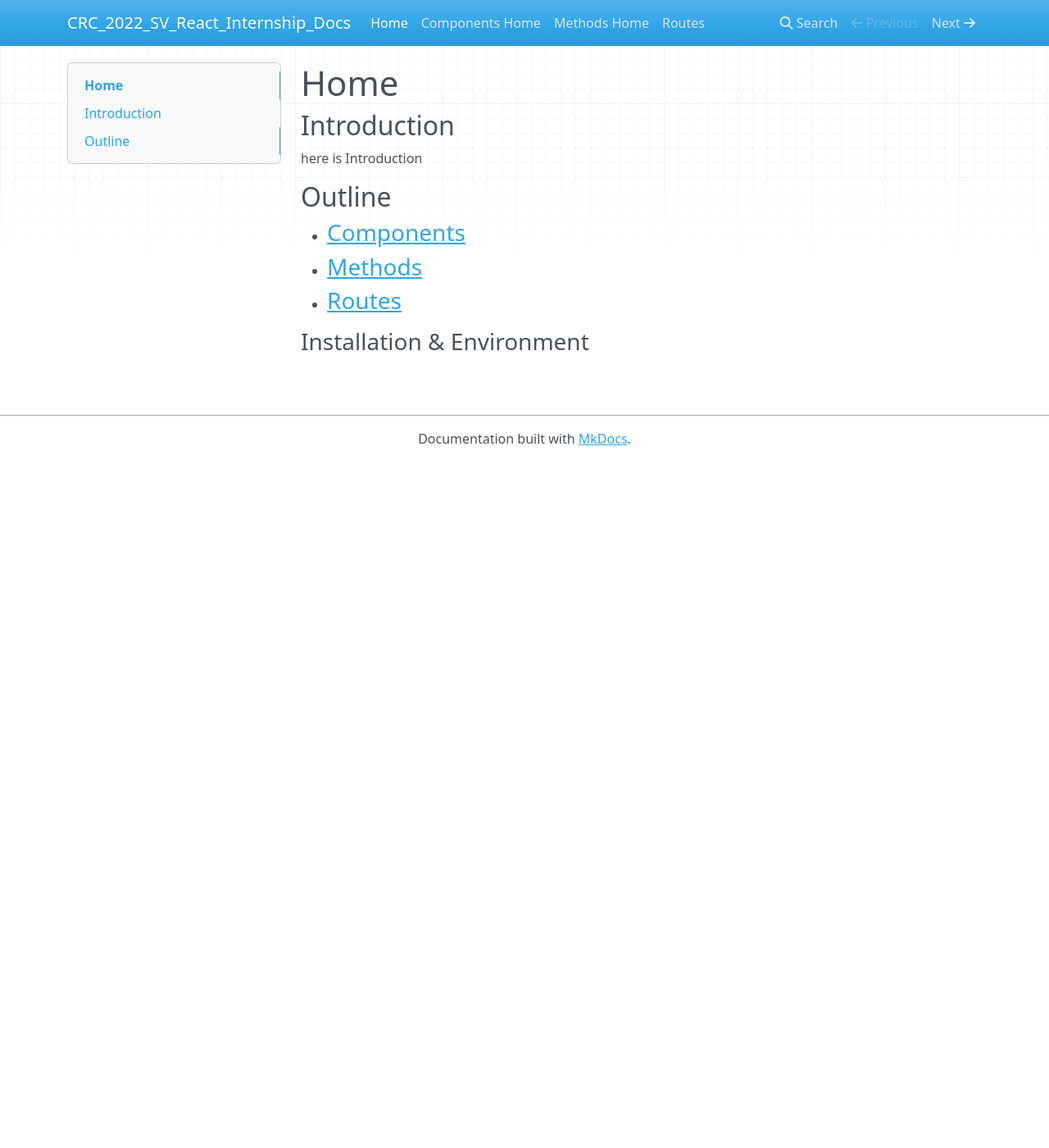
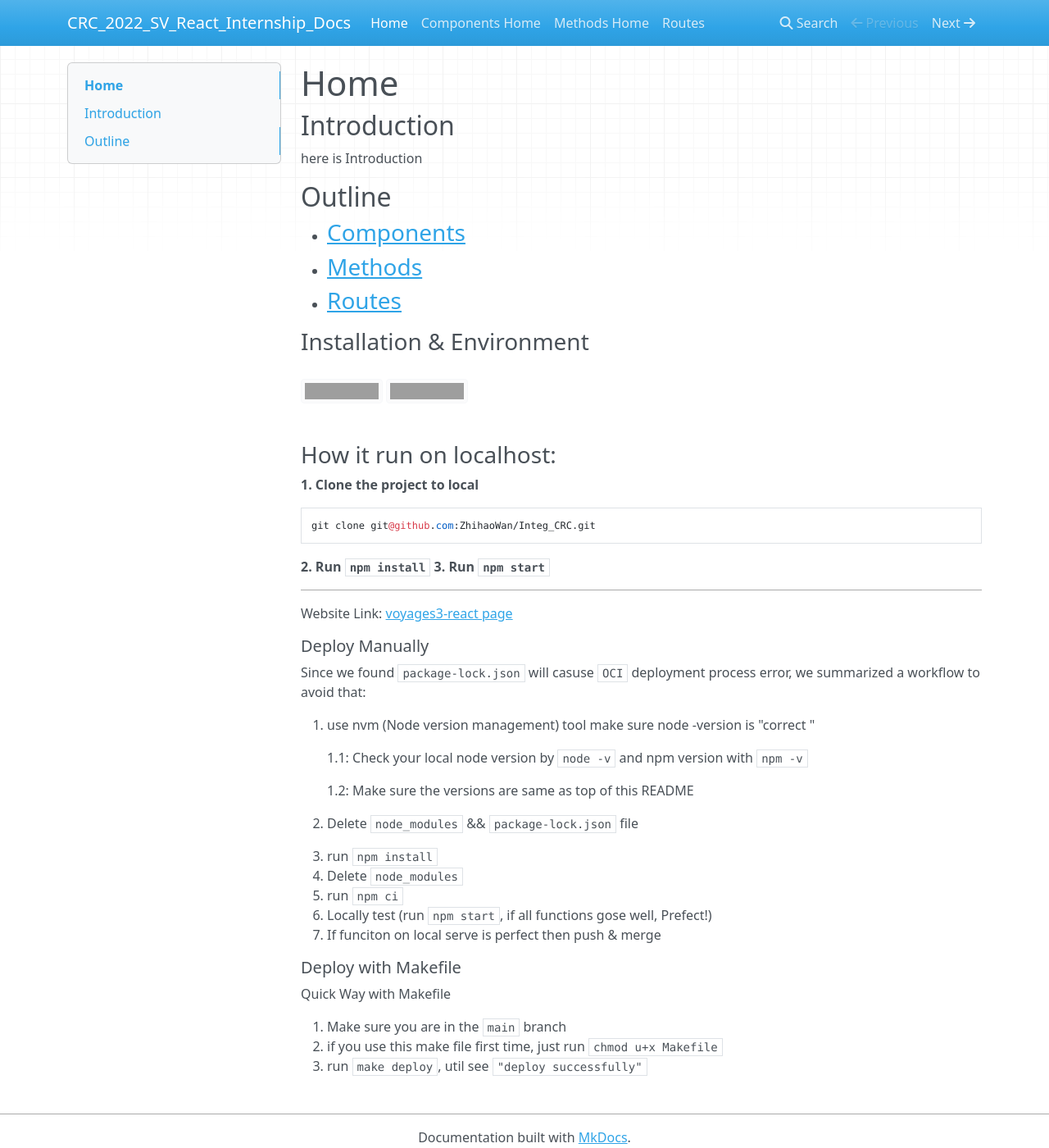
Before and after one commit to chenlize96/CRC_2022_SV_React_Internship_Docs, an MkDocs documentation site: the page built from docs/index.md, in a window 1280 px wide and 1400 px high. Shown: the whole window at 82% size. Built offline with MkDocs 1.6.1, drawn with Linux system fonts in a browser that asks for light colours; nearby versions of some CDN libraries; grey boxes are pictures that could not be loaded.

Commit message:
installation process

````diff
--- a/docs/index.md
+++ b/docs/index.md
@@ -12,3 +12,40 @@ here is Introduction
 * ### [Routes](./Routes.md)
 
 ### Installation & Environment
+[![](https://img.shields.io/badge/npm-v8.12.2-brightgreen)](https://shields.io)  [![](https://img.shields.io/badge/node-v16.15.1-orange)](https://shields.io)
+### How it run on localhost:
+**1. Clone the project to local**
+
+```
+git clone git@github.com:ZhihaoWan/Integ_CRC.git
+```
+**2. Run `npm install`**
+**3. Run `npm start`**
+
+----
+Website Link: [voyages3-react page](https://voyages3-react.crc.rice.edu)
+
+##### Deploy Manually
+
+  Since we found `package-lock.json` will casuse `OCI` deployment process error, we summarized a workflow to avoid that:
+
+1. use nvm (Node version management) tool make sure node -version is "correct <same version everybody>"
+
+    1.1: Check your local node version by `node -v` and npm version with `npm -v`
+
+    1.2: Make sure the versions are same as top of this README
+
+2. Delete `node_modules` && `package-lock.json` file
+3. run `npm install`
+4. Delete `node_modules`
+5. run `npm ci`
+6. Locally test (run `npm start`, if all functions gose well, Prefect!)
+7. If funciton on local serve is perfect then push & merge
+
+
+##### Deploy with Makefile
+Quick Way with Makefile
+
+1. Make sure you are in the `main` branch
+2. if you use this make file first time, just run `chmod u+x Makefile`
+3. run `make deploy`, util see `"deploy successfully"`
````
